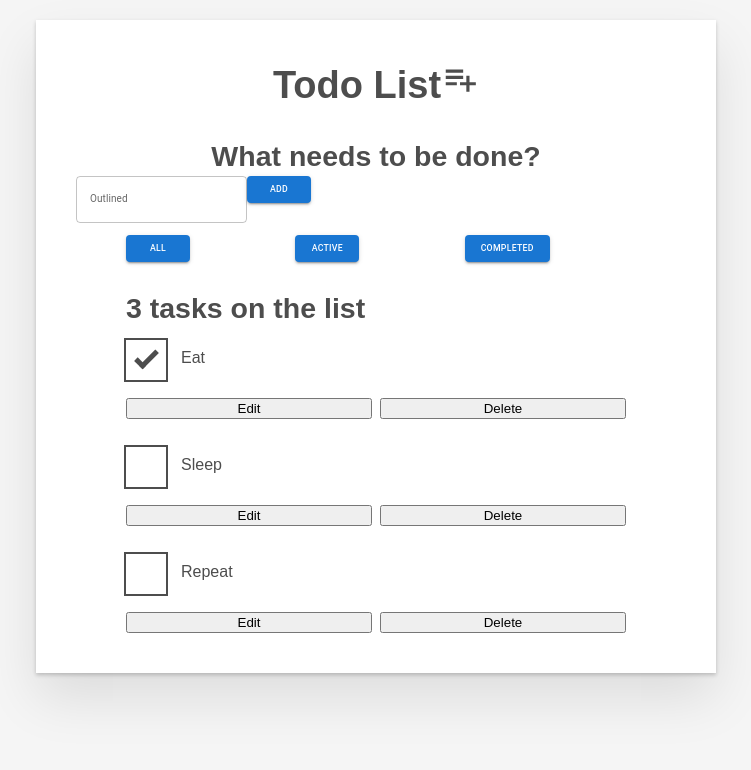
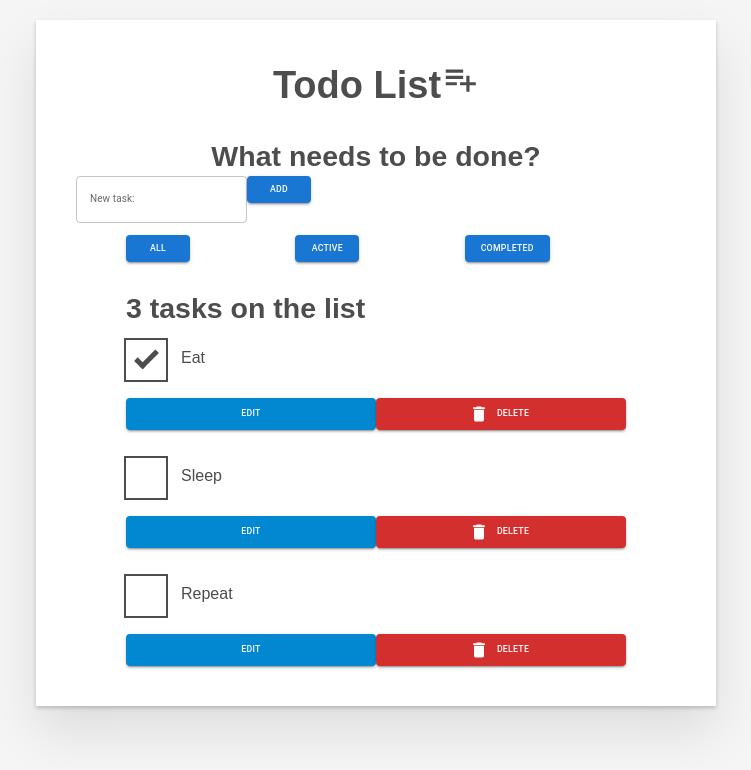
Before and after one commit to LinusErikNilsson/React-Todo-App, a React (Create React App) app: page / in a window 1280 px wide. Shown: the top 770 px of the page, without its empty margins (264-1015 px from the left). Built offline with nearby package versions, Linux system fonts and the light colour scheme.

Commit message:
Added MUI to Edit and Delete button

```diff
--- a/src/components/Form.js
+++ b/src/components/Form.js
@@ -42,7 +42,7 @@ function Form(props) {
                 onChange={handleChange}
                 >
 
-                <TextField id="outlined-basic" label="Outlined" variant="outlined" />
+                <TextField id="outlined-basic" label="New task:" variant="outlined" size="Large" />
 
                 <Button variant="contained"
                 type="submit" className="btn btn_primary btn_lg">
--- a/src/components/todo.js
+++ b/src/components/todo.js
@@ -1,5 +1,6 @@
 import React, { useRef, useState, useEffect } from "react";
 import Button from '@mui/material/Button';
+import DeleteIcon from '@mui/icons-material/Delete';
 
 function usePrevious(value) {
     const ref = useRef();
@@ -69,23 +70,28 @@ export default function Todo(props) {
             </div>
 
             <div className="btn-group">
-                <button
+                <Button
+                    variant="contained"
+                    color="info"
                     type="button"
                     className="btn"
                     onClick={() => setEditing(true)}
                     ref={editButtonRef}
                 >
                     Edit <span className="visually-hidden">{props.name}</span>
-                </button>
+                </Button>
 
-                <button
+                <Button
+                    variant="contained"
+                    startIcon={<DeleteIcon/>}
+                    color="error"
                     type="button"
                     className="btn btn_danger"
                     onClick={() => props.deleteTask(props.id)}
                 >
                     Delete <span className="visually-hidden">{props.name}
                     </span>
-                </button>
+                </Button>
             </div>
         </div>
     );
```
